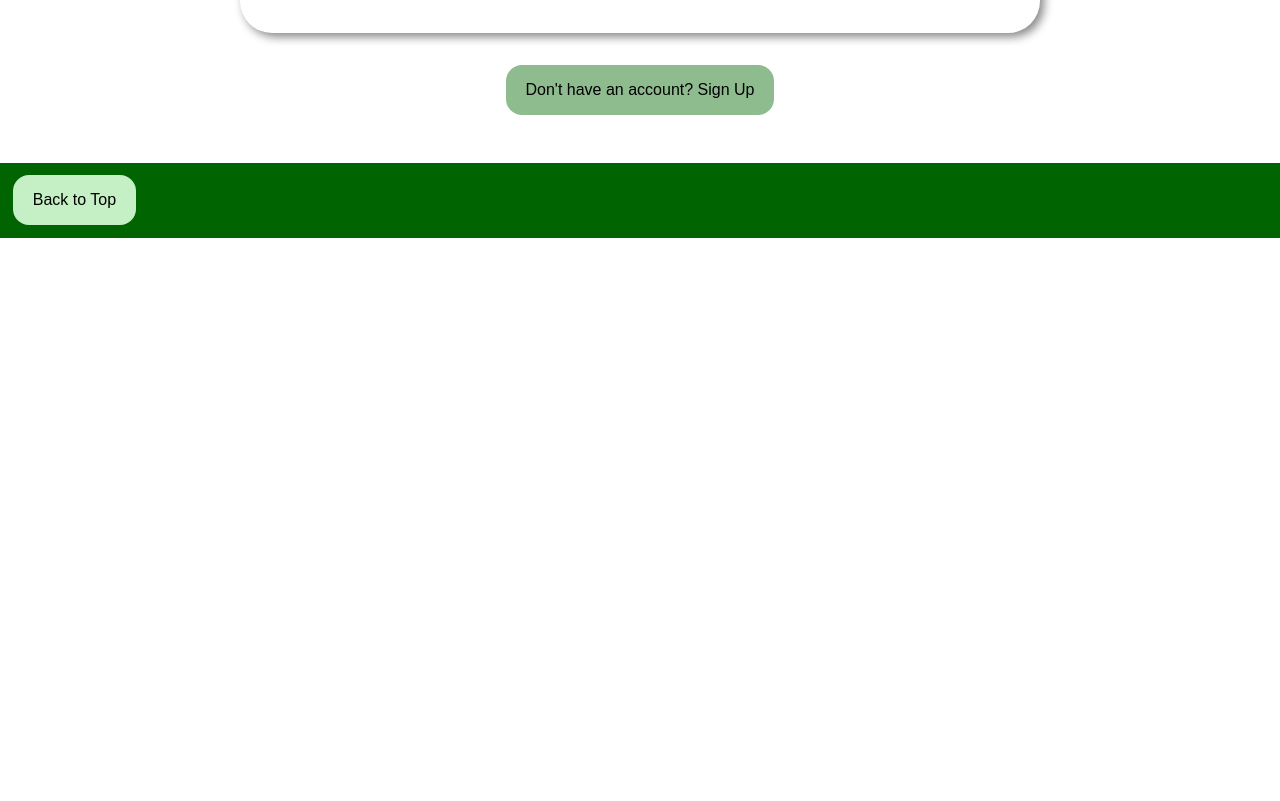
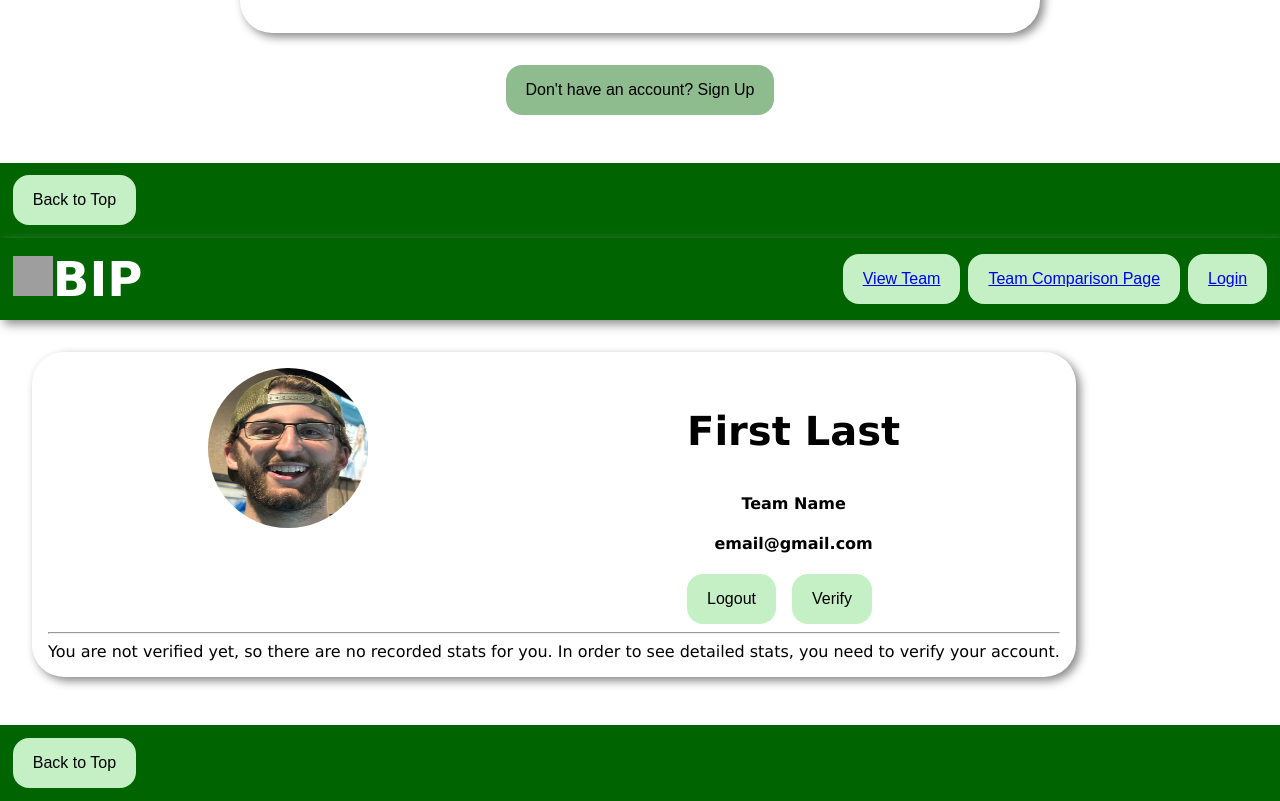
Before and after one commit to LaurenIsLearning/BIP, a React (Vite) app in the folder frontend/: page /Login in a window 1280 px wide. Shown: the part 363-1164 px from the top of the page. Before the commit the page ends 800 px from the top, so only its background shows below. Built offline with nearby package versions, Linux system fonts and the light colour scheme; grey boxes are pictures that could not be loaded.

Commit message:
add more to profile page and verification form

```diff
--- a/frontend/src/components/ProfileCard.tsx
+++ b/frontend/src/components/ProfileCard.tsx
@@ -37,15 +37,23 @@ function ProfileCard () {
                     <h4>Team Name</h4>
                     <h4>email@gmail.com</h4>
                     <section className={styles.btn_section}>
-                        <button>Logout</button>
+                        <button className="button_light">Logout</button>
                         {/* CHANGE THESE BUTTONS' FUNCTIONALITY LATER!!!!*/}
-                        {!verified && <button onClick={toggleVerified}>Verify</button>}
-                        {verified && <button onClick={toggleVerified}>Remove Verification</button>}
+                        {!verified && <button className="button_light" onClick={toggleVerified}>Verify</button>}
+                        {verified && <button className="button_light" onClick={toggleVerified}>Remove Verification</button>}
                     </section>
                 </section>
 
             </section>
             <hr />
+            {showPopup && <>
+                <section className={styles.verify_form}>
+                    <VerificationForm />
+                    <button className="button_light" onClick={togglePopup}>Cancel Verification</button>
+                </section>
+                <hr />
+            </>
+            }
             <section className={styles.stat_section}>
                 <p>
                     You are not verified yet, so there are no recorded stats
@@ -54,12 +62,7 @@ function ProfileCard () {
                 </p>
             </section>
         </section>
-        {showPopup &&
-            <section className={styles.popup_card}>
-                <VerificationForm />
-                <button onClick={togglePopup}>Go away</button>
-            </section>
-        }
+
         </>
     )
 }
--- a/frontend/src/components/VerificationForm.tsx
+++ b/frontend/src/components/VerificationForm.tsx
@@ -1,16 +1,23 @@
-
+import styles from "../style/VerificationForm.module.css";
 
 function VerificationForm () {
 
     return (
         <>
-            <section>
-                <label>Attach image of yourself for admin to verify</label>
-                <label>Enter your name (first and last): </label>
-                <input type="text"></input>
-                <label>Enter your team name: </label>
-                <input type="text"></input>
-                <button>Submit</button>
+            <section className={styles.verify}>
+                <section className={styles.group}>
+                    <label>Attach image of yourself for admin to verify</label>
+                    <input type="file" id="imageInput" accept="image/png, image/jpeg, image/gif"></input>
+                </section>
+                <section className={styles.group}>
+                    <label>Enter your name (first and last): </label>
+                    <input type="text"></input>
+                </section>
+                <section className={styles.group}>
+                    <label>Enter your team name: </label>
+                    <input type="text"></input>
+                </section>
+                <button className="button_light">Submit</button>
             </section>
         </>
     )
--- a/frontend/src/pages/LoginPage.tsx
+++ b/frontend/src/pages/LoginPage.tsx
@@ -3,6 +3,8 @@ import Footer from "../components/Footer";
 import LoginForm from "../components/LoginForm";
 import CreateAccountForm from "../components/CreateAccountForm";
 import { useState } from "react";
+
+import ProfilePage from "./ProfilePage";
 
 function LoginPage () {
     const [loggingIn, setLoggingIn] = useState(true);
@@ -23,6 +25,7 @@ function LoginPage () {
                 <button onClick={toggleForm} className="button_dark">Already have an account? Log In</button>
             )}
             <Footer />
+            <ProfilePage />
         </>
     )
 }
--- /dev/null
+++ b/frontend/src/pages/ProfilePage.tsx
@@ -0,0 +1,16 @@
+import ProfileCard from "../components/ProfileCard";
+import NavBar from "../components/NavBar";
+import Footer from "../components/Footer";
+
+function ProfilePage () {
+
+    return (
+        <>
+            <NavBar />
+            <ProfileCard />
+            <Footer />
+        </>
+    )
+}
+
+export default ProfilePage;
--- a/frontend/src/style/ProfileCard.module.css
+++ b/frontend/src/style/ProfileCard.module.css
@@ -1,20 +1,24 @@
 .profile_card {
-    width: 60%;
+    margin: 2em;
+    width: fit-content;
     border-radius: 2em;
     padding: 1em;
     box-shadow: 4px 4px 10px #888;
 }
 
 .inline_box {
-    display: inline-flex;
+    display: flex;
+    justify-content: space-around;
 }
 
 .player_image {
-
+    width: 10em;
+    height: 10em;
+    border-radius: 100%;
 }
 
 .info_box {
-
+    display: box;
 }
 
 .name_user {
@@ -22,13 +26,14 @@
 }
 
 .btn_section {
-
+    display: flex;
+    gap: 1em;
 }
 
 .stat_section {
 
 }
 
-.popup_card {
+.verify_form {
 
 }
--- /dev/null
+++ b/frontend/src/style/VerificationForm.module.css
@@ -0,0 +1,10 @@
+.verify {
+    display: block;
+}
+
+.group {
+    width: 100%;
+    display: inline;
+    margin: 1em;
+    gap: 1em;
+}
```
